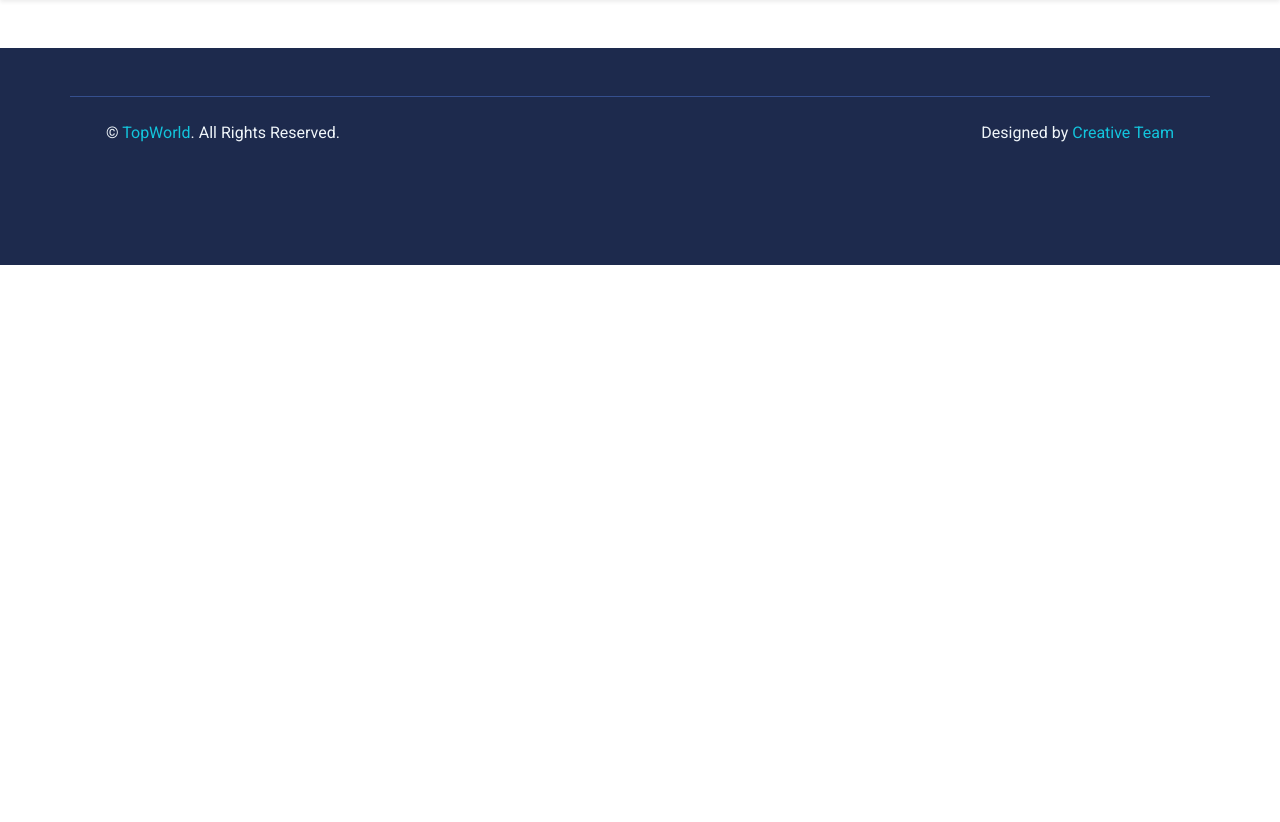
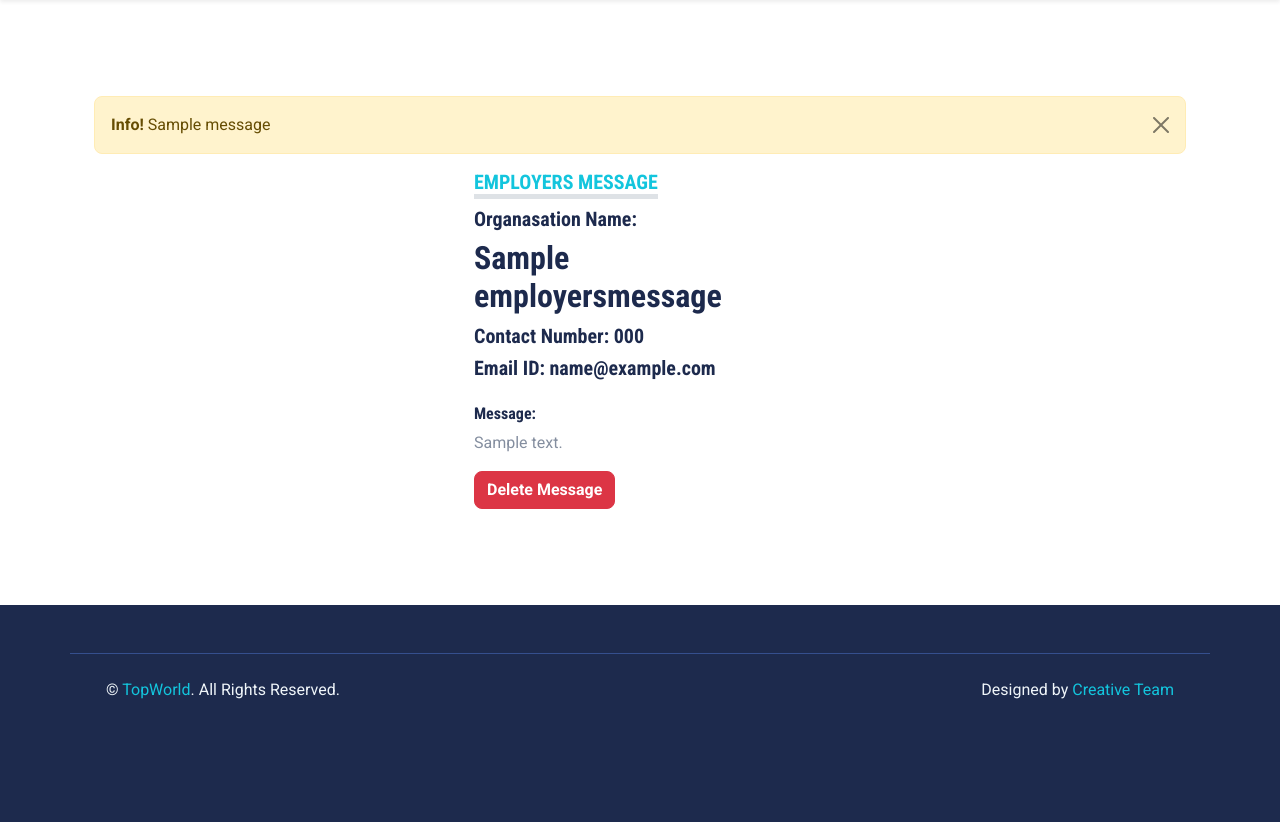
Before and after one commit to pramodthundathil/TopWorld_Application, a Django app: page /EmployerMsgIndi/1 in a window 1280 px wide. Shown: the part 87-909 px from the top of the page. Before the commit the page ends 352 px from the top, so only its background shows below. Run offline with Django 3.2, Linux system fonts and the light colour scheme; a user stored in the database is signed in; tables that the repository leaves empty hold one stand-in row (values such as "Sample post"); one stand-in notice (Sample message) is shown; some libraries are stand-ins or nearby versions.

Commit message:
version 3.5

```diff
--- a/HrEntry/urls.py
+++ b/HrEntry/urls.py
@@ -30,6 +30,7 @@ urlpatterns = [
 
     path('EmployersMessageView',views.EmployersMessageView,name='EmployersMessageView'),
     path('EmployerMsgIndi/<int:pk>',views.EmployerMsgIndi,name="EmployerMsgIndi"),
+    path("DeleteEployersMsg/<int:pk>",views.DeleteEployersMsg,name="DeleteEployersMsg"),
 
 
 ]
--- a/HrEntry/views.py
+++ b/HrEntry/views.py
@@ -37,10 +37,10 @@ def Signout(request):
 
 @login_required(login_url="Signin")
 def AdminHome(request):
-    AllJobs = JobList.objects.all()
-    Applications = JobApplication.objects.all()
-    DropedResumes = DropedResume.objects.all()
-    emessage = EmployersMessage.objects.all()
+    AllJobs = JobList.objects.all().order_by('-PostedDate').values()
+    Applications = JobApplication.objects.all().order_by('-AppliedDate').values()
+    DropedResumes = DropedResume.objects.all().order_by('-AppliedDate').values()
+    emessage = EmployersMessage.objects.all().order_by('-EmpmassageID').values()
 
 
     context = {
@@ -144,9 +144,9 @@ def DeleteJob(request,pk):
 @login_required(login_url="Signin")
 def AdminJobApplicationList(request):
 
-    Applications = JobApplication.objects.all()
-    AllJobs = JobList.objects.all()
-    DropedResumes = DropedResume.objects.all()
+    Applications = JobApplication.objects.all().order_by('-AppliedDate').values()
+    AllJobs = JobList.objects.all().order_by('-PostedDate').values()
+    DropedResumes = DropedResume.objects.all().order_by('-AppliedDate').values()
 
     context = {
         "applications":Applications,
@@ -214,7 +214,17 @@ def EmployersMessageView(request):
 
 @login_required(login_url="Signin")
 def EmployerMsgIndi(request,pk):
-    return render(request,"EmployersIndividualMessage.html")
+    emessage = EmployersMessage.objects.filter(EmpmassageID = pk)
+    context = {
+        "emessage":emessage
+    }
+    return render(request,"EmployersIndividualMessage.html",context)
+
+@login_required(login_url="Signin")
+def DeleteEployersMsg(request,pk):
+    applicant = EmployersMessage.objects.get(EmpmassageID = pk)
+    applicant.delete()
+    return redirect('AdminHome')
 
 
 
@@ -226,7 +236,7 @@ def EmployerMsgIndi(request,pk):
 # index page Rendering---------------------------------------------------------
 
 def Index(request):
-    AllJobs = JobList.objects.all()
+    AllJobs = JobList.objects.all().order_by('-PostedDate').values()
     context = {
         'Alljobs':AllJobs
     }
@@ -242,7 +252,7 @@ def Services(request):
     return render(request,"services.html")
 
 def AllJobs(request):
-    Alljobs = JobList.objects.all()
+    Alljobs = JobList.objects.all().order_by('-PostedDate').values()
     context = {
         "Alljobs":Alljobs
     }
@@ -269,7 +279,7 @@ def JobView(request,pk):
         Application = JobApplication.objects.create(Jobid = JobId,JobTitle = JobTitle,FirstName = FirstName,LastName = LastName,PhoneNumber = PhoneNumber,EmailId = EmailId,Document = Doc)
         Application.save()
 
-        messages.info(request,"Job Applied Succesfully")
+        messages.info(request,"Job Application Submitted Successfully")
         return redirect('JobView',pk=Jobid)
 
     return render(request,"jobview.html",{"MyJob":MyJob})
@@ -290,7 +300,7 @@ def ApplyJob(request):
         Application = DropedResume.objects.create(JobTitle = JobTitle,FirstName = FirstName,LastName = LastName,PhoneNumber = PhoneNumber,EmailId = EmailId,Document = Doc)
         Application.save()
 
-        messages.success(request,"New Job Added To the List")
+        messages.success(request,"Your Application Submitted Successfully")
         return redirect("Index")
 
 def EMessage(request):
--- a/TopWorld/settings.py
+++ b/TopWorld/settings.py
@@ -13,6 +13,7 @@ https://docs.djangoproject.com/en/3.2/ref/settings/
 from pathlib import Path
 
 import os
+import django_heroku
 
 # Build paths inside the project like this: BASE_DIR / 'subdir'.
 BASE_DIR = Path(__file__).resolve().parent.parent
@@ -137,3 +138,5 @@ MEDIA_ROOT = os.path.join(BASE_DIR,'media')
 # https://docs.djangoproject.com/en/3.2/ref/settings/#default-auto-field
 
 DEFAULT_AUTO_FIELD = 'django.db.models.BigAutoField'
+
+django_heroku.settings(locals())
--- a/templates/AdminJobView.html
+++ b/templates/AdminJobView.html
@@ -38,7 +38,7 @@
         </div>
     <button class="btn btn-dark" class="btn btn-primary" data-bs-toggle="modal" data-bs-target="#exampleModal">View Applicants</button>
     <a href="{%url 'UpdateJob' job.JobID %}" class="btn btn-dark">Edit Job</a>
-    <a href="{%url 'DeleteJob' job.JobID %}" onclick="alert('Your Data Was Deleted')" class="btn btn-dark">Delete Job</a>
+    <a href="{%url 'DeleteJob' job.JobID %}" onclick="alert('Your Data Was Deleted')" class="btn btn-danger">Delete Job</a>
     {% endfor %}
 
 
@@ -83,7 +83,7 @@
                         <td>{{application.Jobid.CompanyName}}</td>
                         <td>{{application.FirstName}} {{application.LastName}}</td>
                         <td>{{application.AppliedDate}}</td>
-                        <td><a href="{{application.Document.url}}" class="btn btn-primary">Download</a></td>
+                        <td><a href="{{application.Document.url}}" class="btn btn-primary" target="_blank">Download</a></td>
                         <td><a href="{%url 'ApplicantView' application.ApplicationID %}" class="btn btn-dark">VIEW</a></td>
                       </tr>
                       {%endfor%}
--- a/templates/EmployersIndividualMessage.html
+++ b/templates/EmployersIndividualMessage.html
@@ -1,4 +1,38 @@
 {%extends "admin.html"%}
 {% block admincontent %}
 
+<div class="container-fluid py-5 mt-5">
+    <div class="container">
+        {% for message in messages%}
+        <div class="alert alert-warning alert-dismissible fade show" role="alert">
+            <strong>Info!</strong> {{message}}
+            <button type="button" class="btn-close" data-bs-dismiss="alert" aria-label="Close"></button>
+        </div>
+        {% endfor %}
+        <div class="row gx-5">
+
+            {% for msg in emessage %}
+            <div class="col-lg-4 mb-lg-0"></div>
+
+            <div class="col-lg-4 mb-lg-0">
+                <div class="mb-4">
+                    <h5 class="d-inline-block text-primary text-uppercase border-bottom border-5">Employers Message</h5>
+                    <h5 >Organasation Name:</h5 ><h2 class="display-9">{{msg.OrganasationName}}</h2>
+                    <h5>Contact Number: {{msg.PhoneNumber}}</h5>
+                    <h5>Email ID: {{msg.EmailID}}</h5>
+                </div>
+                <h6>Message:</h6>
+                <p>{{msg.Message}}</p>
+                <!-- <a class="btn btn-primary rounded-pill py-3 px-5 me-3" href="">Find Doctor</a>
+                    <a class="btn btn-outline-primary rounded-pill py-3 px-5" href="">Read More</a> -->
+                <!-- <a href="{{appli.Document.url}}" class="btn btn-primary" target="_blank">Download Resume</a></td> -->
+                <a href="{%url 'DeleteEployersMsg' msg.EmpmassageID %}" onclick="alert('Your Data Was Deleted')" class="btn btn-danger">Delete Message</a>
+
+            </div>
+            {%endfor%}
+            <div class="col-lg-4 mb-lg-0"></div>
+        </div>
+    </div>
+</div>
+
 {% endblock %}
--- a/templates/admin.html
+++ b/templates/admin.html
@@ -244,7 +244,7 @@
               <td>{{msg.EmailID}} {{application.LastName}}</td>
               <td>{{msg.PhoneNumber}}{{application.ApplicationID}}</td>
               <!-- <td><a href="" class="btn btn-primary">Download</a></td> -->
-              <td><a href="{%url 'RegApplicantView' msg.EmpmassageID %}" class="btn btn-dark">VIEW</a></td>
+              <td><a href="{%url 'EmployerMsgIndi' msg.EmpmassageID %}" class="btn btn-dark">VIEW</a></td>
             </tr>
             {%endfor%}
 
--- a/templates/applicantview.html
+++ b/templates/applicantview.html
@@ -45,6 +45,8 @@
                 <h6>Salary: {{appli.Jobid.Salary}}</h6>
                 <h6>Working Time: {{appli.Jobid.WorkTime}}</h6>
                 <p>Job Posted On: {{appli.Jobid.PostedDate}}</p>
+            <a href="{%url 'AdminJobView' appli.Jobid.JobID%}" class="btn btn-dark">VIEW</a>
+
                 <!-- <a class="btn btn-primary rounded-pill py-3 px-5 me-3" href="">Find Doctor</a>
                     <a class="btn btn-outline-primary rounded-pill py-3 px-5" href="">Read More</a> -->
             </div>
--- a/templates/employersmsg.html
+++ b/templates/employersmsg.html
@@ -24,7 +24,7 @@
               <td>{{msg.EmailID}} {{application.LastName}}</td>
               <td>{{msg.PhoneNumber}}{{application.ApplicationID}}</td>
               <!-- <td><a href="" class="btn btn-primary">Download</a></td> -->
-              <td><a href="{%url 'RegApplicantView' msg.EmpmassageID %}" class="btn btn-dark">VIEW</a></td>
+              <td><a href="{%url 'EmployerMsgIndi' msg.EmpmassageID %}" class="btn btn-dark">VIEW</a></td>
             </tr>
             {%endfor%}
 
```
Also changed, not shown: requirements.txt (added, +112 -0 lines), 4 other files.
